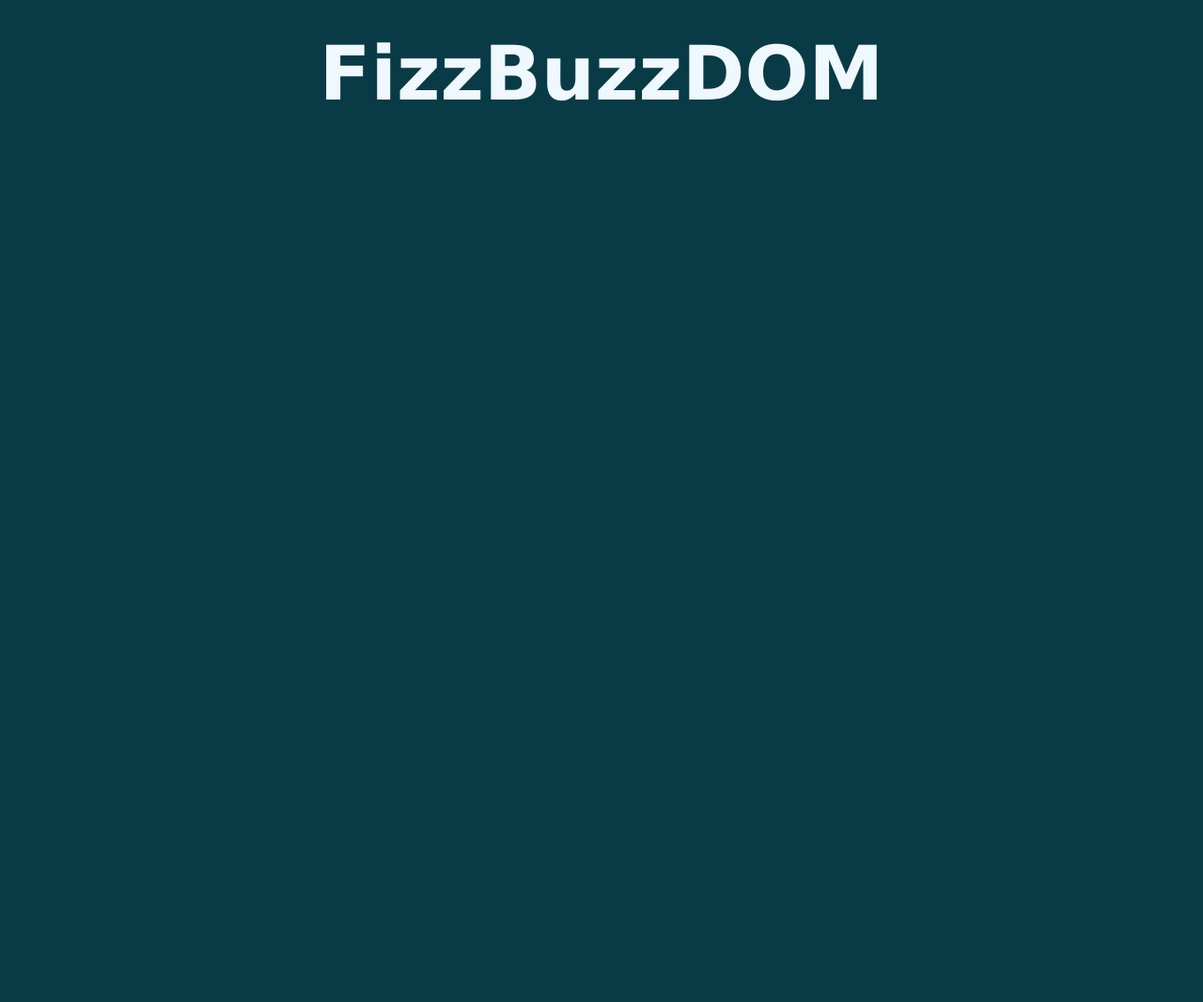
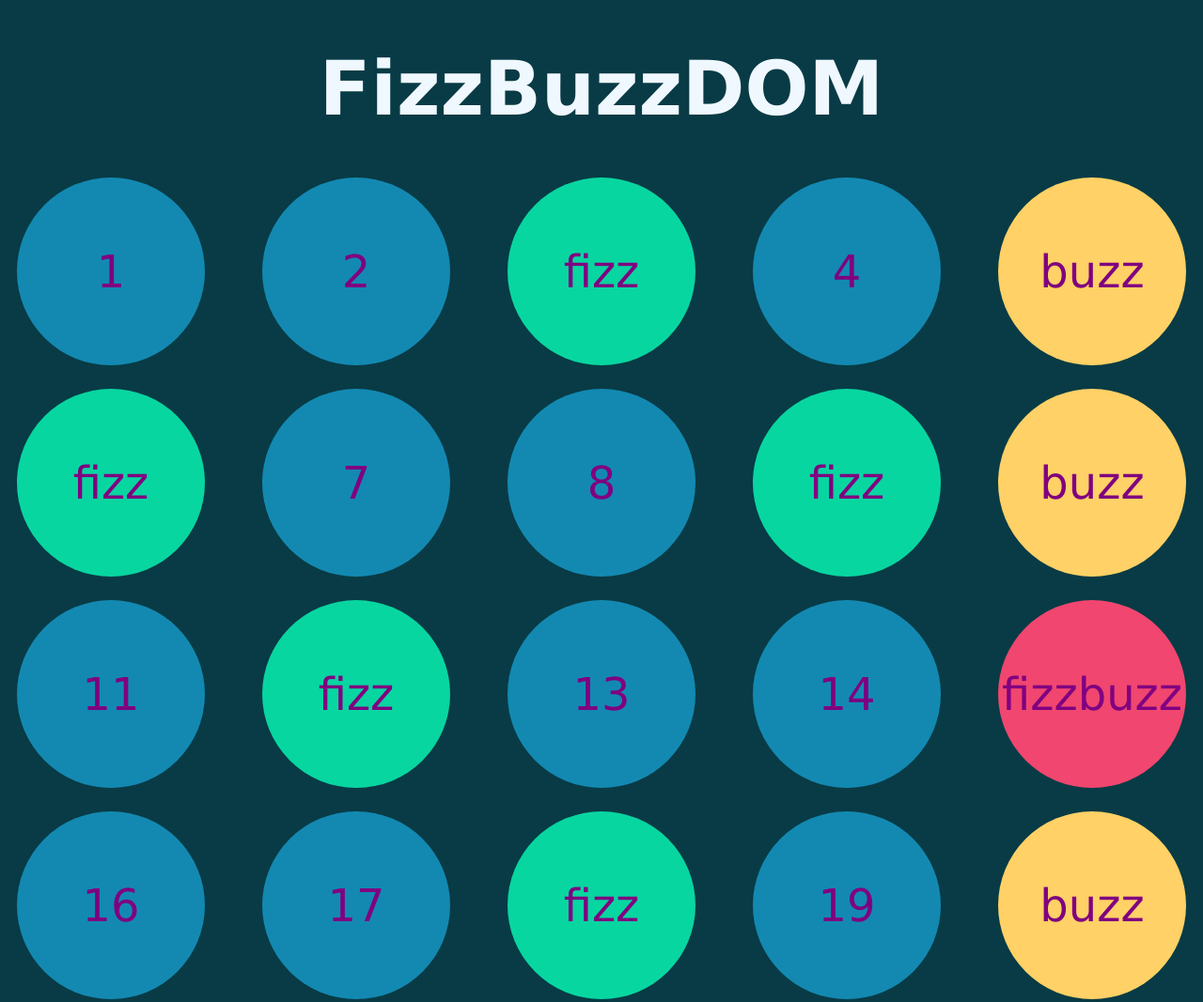
Before and after one commit to msacco1997/js-fizzbuzzdom, a plain HTML site: page index.html in a window 1280 px wide. Shown: the top 1067 px of the page at 94% size. Before the commit the page ends 800 px from the top, so only its background shows below. Drawn offline with Linux system fonts and the light colour scheme.

Commit message:
completamento esercizio con spolverata di CSS

```diff
--- a/app.js
+++ b/app.js
@@ -0,0 +1,44 @@
+/* MILESTONE 1
+Per i multipli di 3 stampi “Fizz” al posto del numero e per i multipli di 5 stampi Buzz.
+Per i numeri che sono sia multipli di 3 che di 5 stampi FizzBuzz.
+
+MILESTONE 2
+Dato un container nel DOM, appendi un elemento html con il numero o la stringa corretta.
+
+MILESTONE 3
+Applica uno stile differente a seconda del valore dell’indice per i multipli di 3,
+per i multipli di 5 e per i valori che sono sia multipli di 3 che di 5. (come nell’esempio allegato) */
+
+
+const wrapper = document.getElementById("wrapper");  // identifichiamo l'id del wrapper
+console.log(wrapper)
+
+for (let i = 1; i <101; i++) {
+    let squareNumber = document.createElement('div');
+    wrapper.append(squareNumber);
+    squareNumber.classList.add('number')
+    console.log(i)
+
+
+    if (i % 15 === 0) {
+        squareNumber.classList.add('fizzbuzz');
+        squareNumber.append('fizzbuzz');
+    }
+
+        else if (i % 3 === 0) {
+            squareNumber.classList.add('fizz');
+            squareNumber.append('fizz');
+
+        }
+        else if (i % 5 === 0) {
+            squareNumber.classList.add('buzz');
+            squareNumber.append('buzz');
+        }
+        else {
+            squareNumber.append(i);
+        }
+
+
+
+
+}
--- a/index.html
+++ b/index.html
@@ -14,7 +14,7 @@
         </h1>
     </header>
 <main>
-    <section class="wrapper">
+    <section id="wrapper">
 
     </section>
 </main>
--- a/style.css
+++ b/style.css
@@ -9,14 +9,15 @@ header h1{
     color: aliceblue;
     font-size: 5rem;
     text-align: center;
-    padding-top: 2rem;
-    padding-bottom: 2rem;
+    padding-top: 3rem;
+    padding-bottom: 3rem;
 }
 
-.wrapper{
+#wrapper{
+    width: auto;
     display: flex;
     justify-content: center;
-    gap: 1rem;
+    gap: 25px;
     flex-wrap: wrap;
 }
 
@@ -24,6 +25,13 @@ header h1{
     background-color: #1389B2;
     text-align: center;
     width: 200px;
+    height: 200px;
+    display: flex;
+    align-items: center;
+    justify-content: center;
+    font-size: 3rem;
+    color: purple;
+    border-radius: 999px;
 }
 
 .fizz{
```
